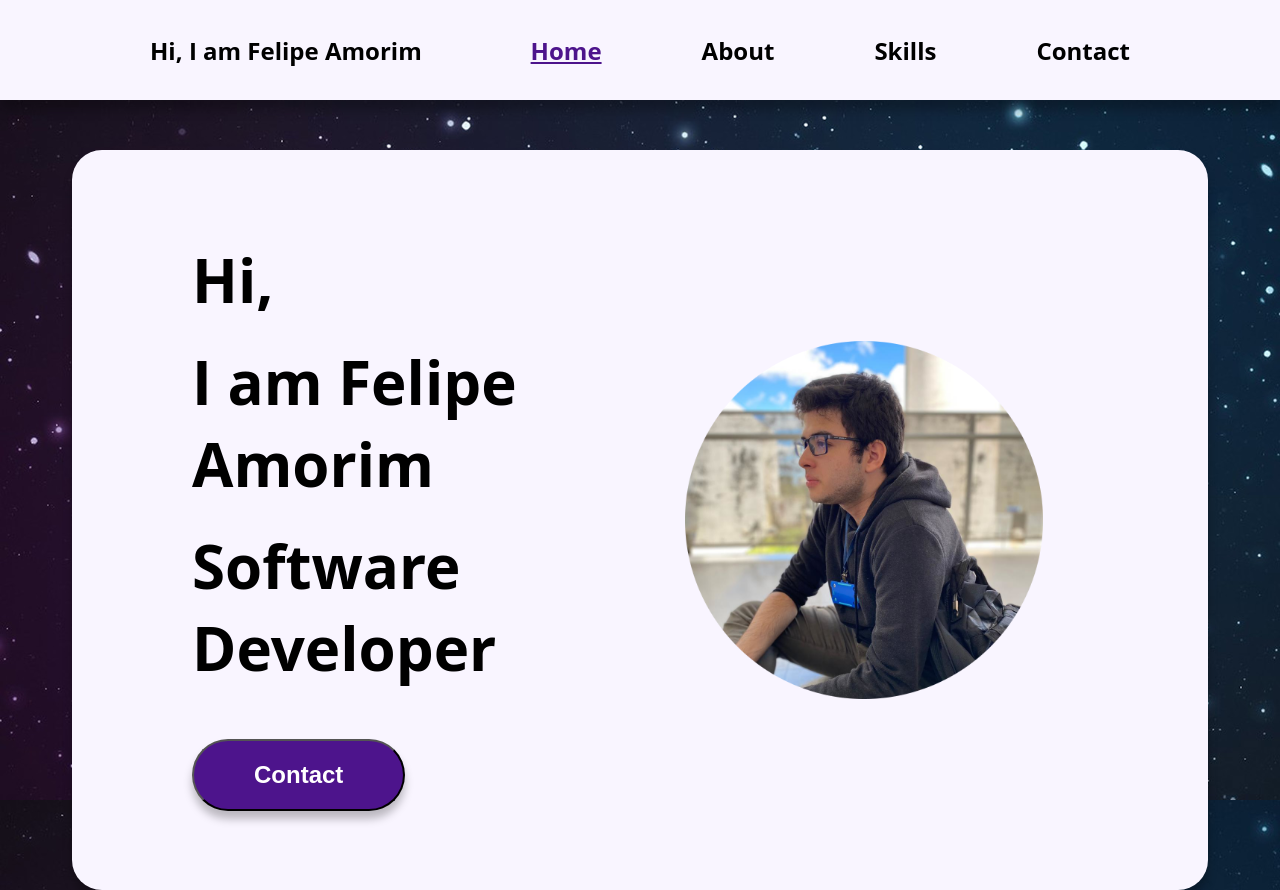
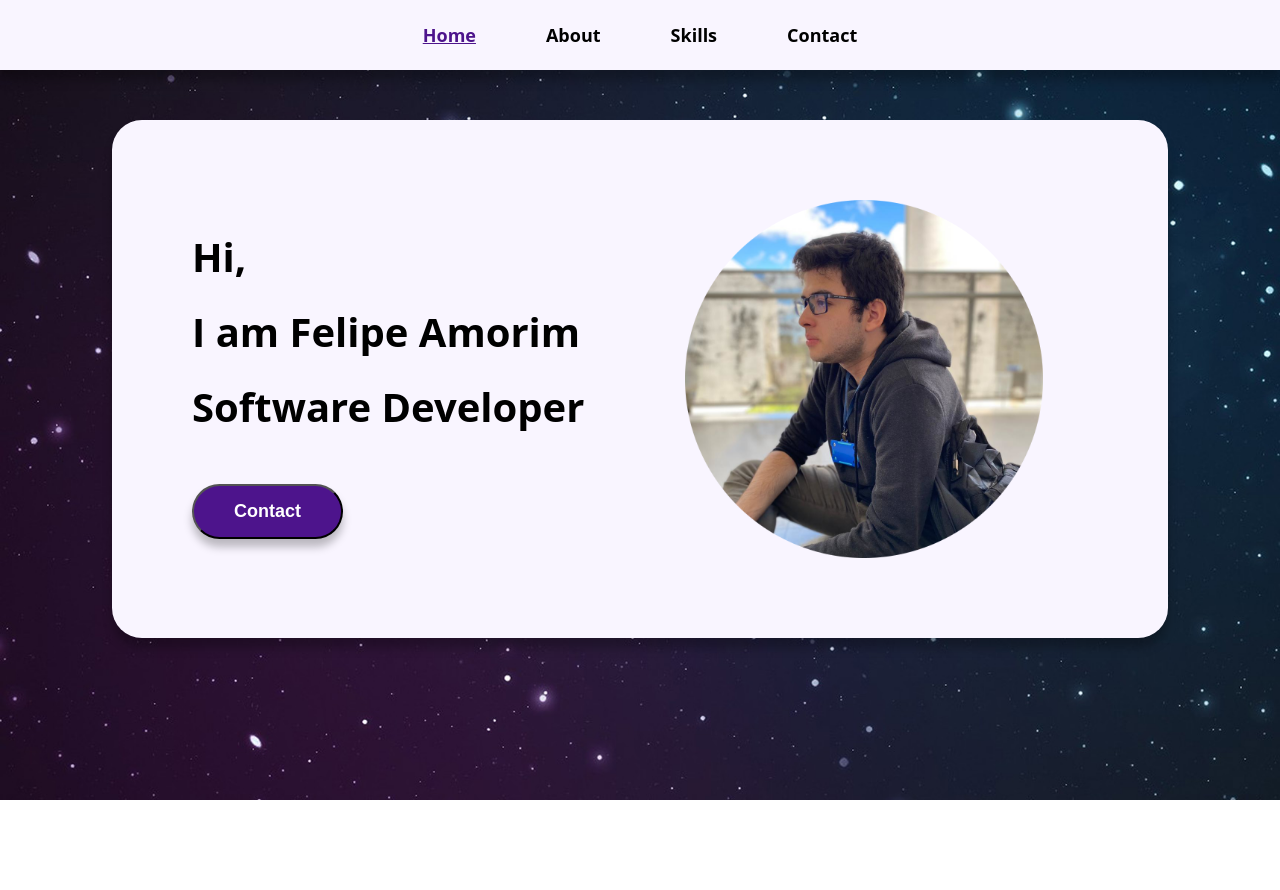
Before and after one commit to LipeAKugel/Portfolio, a Next.js app: page / in a window 1280 px wide. After the commit the page ends 800 px from the top, so only its background shows below. Built offline with nearby package versions, Linux system fonts and the light colour scheme.

Commit message:
:hammer: rafactoring ui

```diff
--- a/src/components/button.js
+++ b/src/components/button.js
@@ -3,7 +3,7 @@ import styles from "../styles/components/button.module.css"
 export default function Button({ label, onClick }) {
   return (
     <button className={styles.button} onClick={onClick}>
-      {label}
+      <h2>{label}</h2>
     </button>
   )
 }
--- a/src/components/navbar.js
+++ b/src/components/navbar.js
@@ -16,12 +16,6 @@ export default function Navbar() {
 
   return (
     <header className={styles.container}>
-
-      <div className={styles.leftcontainer}>
-        <p>Hi, I am Felipe Amorim</p>
-      </div>
-
-      <div className={styles.rightcontainer}>
       {navLinks.map((link) => {
         const isActive = pathname === link.href;
         return (
@@ -30,12 +24,10 @@ export default function Navbar() {
             key={link.name}
             className={ isActive ? styles.activelink : styles.notactivelink }
           >
-              {link.name}
+            <h2>{link.name}</h2>
           </Link>
         )
       })}
-      </div>
-
     </header>
   )
 }
--- a/src/styles/app/about.module.css
+++ b/src/styles/app/about.module.css
@@ -1,6 +1,6 @@
 .container {
   width: 100vw;
-  margin-top: 100px;
+  margin-top: 70px;
   display: flex;
   justify-content: center;
   align-items: flex-start;
@@ -11,23 +11,10 @@
   width: 50vw;
   margin: 50px 0px;
   height: fit-content;
-  padding: 120px;
   display: block;
-}
-
-#contentcard h1 {
-  font-size: 60px;
-}
-
-#contentcard p {
-  font-size: 24px;
 }
 
 #contentcard img {
   width: 100%;
   height: 100%;
 }
-
-#contentcard li {
-  font-size: 20px;
-}
--- a/src/styles/app/contact.module.css
+++ b/src/styles/app/contact.module.css
@@ -1,6 +1,6 @@
 .container {
   width: 100vw;
-  margin-top: 100px;
+  margin-top: 70px;
   display: flex;
   justify-content: center;
   align-items: flex-start;
@@ -10,12 +10,7 @@
   width: 25vw;
   margin: 50px 0px;
   height: fit-content;
-  padding: 80px;
   display: block;
-}
-
-#content_card h1 {
-  font-size: 60px;
 }
 
 .social {
@@ -25,7 +20,6 @@
   padding: 10px;
   border-radius: 10px;
   margin-bottom: 10px;
-  font-size: 24px;
   font-weight: bold;
   color: black;
   text-decoration: none;
@@ -39,7 +33,7 @@
 }
 
 .social img {
-  width: 80px;
-  height: 80px;
-  margin-right: 30px;
+  width: 70px;
+  height: 70px;
+  margin-right: 20px;
 }
--- a/src/styles/app/home.module.css
+++ b/src/styles/app/home.module.css
@@ -1,6 +1,6 @@
 .container {
   width: 100vw;
-  padding-top: 100px;
+  padding-top: 70px;
   display: flex;
   justify-content: center;
   align-items: flex-start;
@@ -10,8 +10,7 @@
 .container #contentcard {
   width: 70vw;
   height: fit-content;
-  margin-top: 50px;
-  padding: 120px;
+  margin: 50px 0px;
   display: flex;
   justify-content: flex-start;
   align-items: center;
@@ -20,7 +19,6 @@
 /* Card left content */
 .leftcontent {
   width: 50%;
-  height: 500px;
   display: flex;
   flex-direction: column;
   justify-content: center;
@@ -28,7 +26,6 @@
 }
 
 .leftcontent h1 {
-  font-size: 60px;
   margin: 10px 0px;
 }
 
--- a/src/styles/app/skills.module.css
+++ b/src/styles/app/skills.module.css
@@ -1,28 +1,14 @@
 .container {
   width: 100vw;
-  padding-top: 100px;
+  padding-top: 70px;
   display: flex;
   justify-content: center;
   align-items: flex-start;
 }
 
 #contentcard {
-  width: 60%;
+  width: 50%;
   height: fit-content;
   margin: 50px 0px;
-  padding: 120px;
   display: block;
 }
-
-#contentcard h1 {
-  font-size: 60px;
-}
-
-#contentcard p {
-  font-size: 24px;
-}
-
-#contentcard li {
-  font-size: 24px;
-  margin-bottom: 20px;
-}
--- a/src/styles/components/button.module.css
+++ b/src/styles/components/button.module.css
@@ -3,13 +3,16 @@
   border-radius: 40px;
   color: #FFFFFF;
   box-shadow: 0px 8px 8px 0px rgba(0, 0, 0, 0.25);
-  padding: 20px 60px;
-  font-size: 24px;
+  padding: 15px 40px;
   font-weight: bold;
   cursor: pointer;
   transition: 0.5s;
 }
 
+.button h2 {
+  margin: 0px;
+}
+
 .button:hover {
   background-color: #811AC0;
 }
--- a/src/styles/components/navbar.module.css
+++ b/src/styles/components/navbar.module.css
@@ -4,26 +4,13 @@
   top: 0;
   left: 0;
   width: 100%;
-  justify-content: space-between;
+  height: 70px;
+  justify-content: center;
   align-items: center;
-  height: 100px;
+  gap: 70px;
   z-index: 1;
-  font-size: 24px;
-  font-weight: bold;
   background-color: #F9F5FF;
   box-shadow: 0px 10px 10px 0px rgba(0, 0, 0, 0.25);
-}
-
-.leftcontainer {
-  margin-left: 150px;
-}
-
-.rightcontainer {
-  margin-right: 150px;
-}
-
-.rightcontainer a {
-  margin-left: 100px;
 }
 
 .activelink {
--- a/src/styles/components/project.module.css
+++ b/src/styles/components/project.module.css
@@ -4,17 +4,11 @@
 
 .container h2 {
   width: 100%;
-  font-size: 48px;
   margin: 10px 0px;
-}
-
-.container a {
-  font-size: 24px;
 }
 
 .container p {
   width: 100%;
-  font-size: 24px;
 }
 
 .image_container {
--- a/src/styles/global.css
+++ b/src/styles/global.css
@@ -8,9 +8,22 @@ body {
   background-position: fixed;
 }
 
+h1 {
+  font-size: 40px;
+}
+
+h2 {
+  font-size: 18px;
+}
+
+p {
+  font-size: 16px;
+}
+
 /* Custom card */
 .card {
   border-radius: 30px;
   background-color: #F9F5FF;
+  padding: 80px;
   box-shadow: 0px 10px 10px 0px rgba(0, 0, 0, 0.25);
 }
```
Lines whose indentation alone changed are shown as unchanged.
